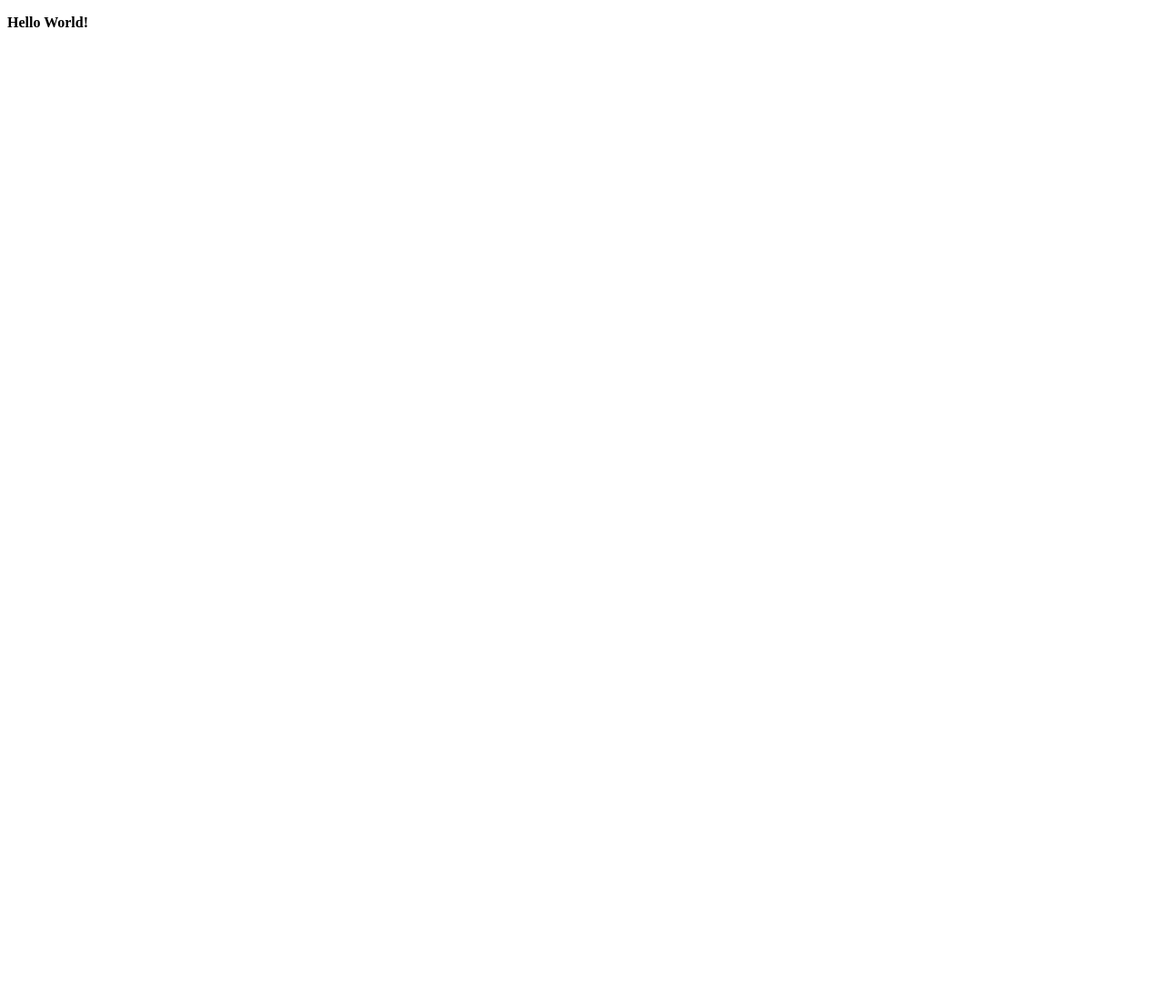
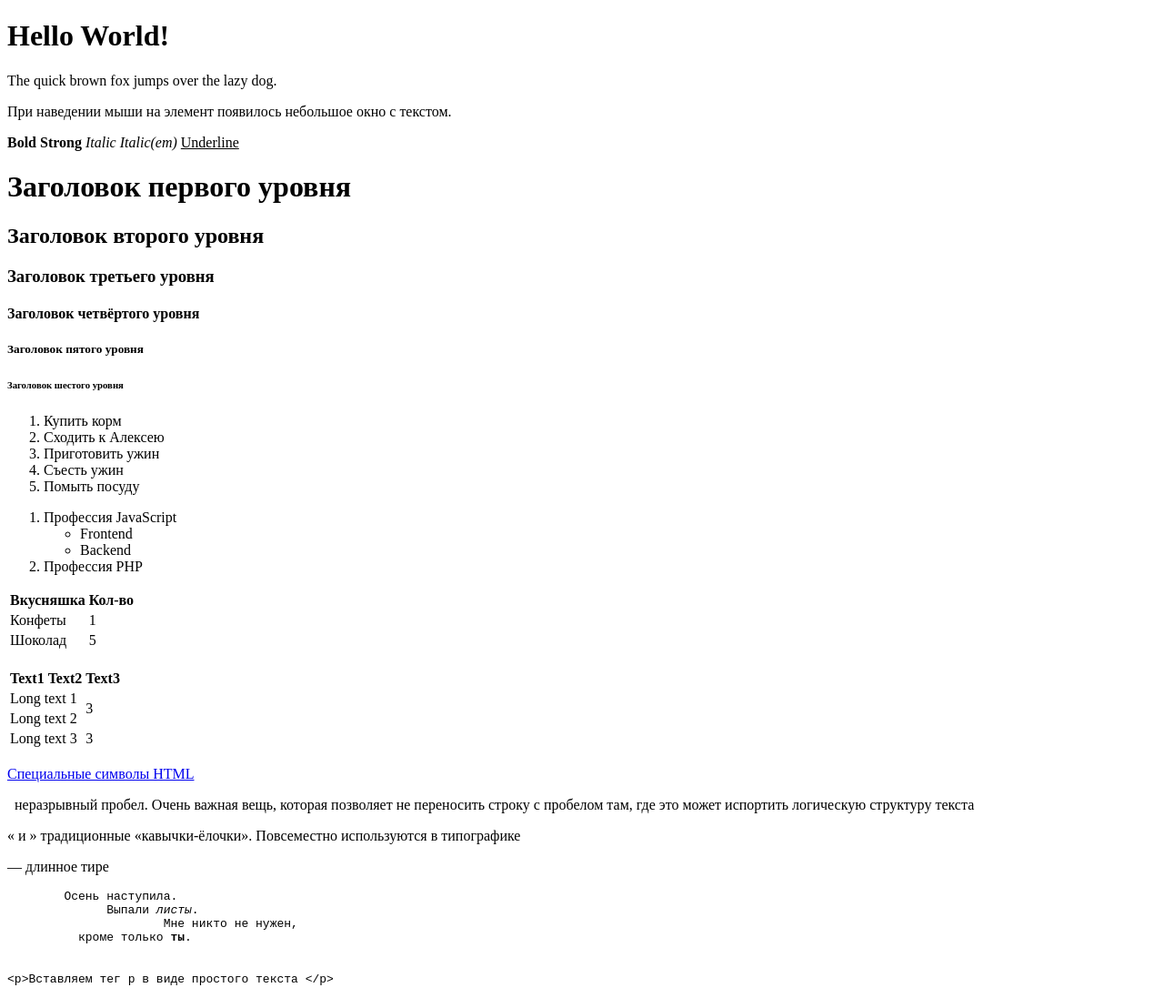
Before and after one commit to Mikalai-Kazlou/sandbox, a plain HTML site: page index.html in a window 1280 px wide. Shown: the top 1097 px of the page at 91% size. Before the commit the page ends 800 px from the top, so only its background shows below. Drawn offline with Linux system fonts and the light colour scheme; grey boxes are pictures that could not be loaded.

Commit message:
feat: HTML tegs (part 1)

```diff
--- a/index.html
+++ b/index.html
@@ -4,9 +4,117 @@
     <meta charset="UTF-8">
     <meta http-equiv="X-UA-Compatible" content="IE=edge">
     <meta name="viewport" content="width=device-width, initial-scale=1.0">
+    <meta name="description" content="Описание страницы">
+    <link rel="icon" href="https://www.w3schools.com/favicon.ico" type="image/png" sizes="64x64">
     <title>First page</title>
 </head>
-<body>
-    <p><b>Hello World!</b></p>
+<p>
+    <p><h1>Hello World!</h1></p>
+    <p>The quick brown fox jumps over the lazy dog.</p>
+    <p title="Подсказка">При наведении мыши на элемент появилось небольшое окно с текстом.</p>
+
+    <p>
+        <b>Bold</b>
+        <strong>Strong</strong>
+        <i>Italic</i>
+        <em>Italic(em)</em>
+        <u>Underline</u>
+    </p>
+
+    <h1>Заголовок первого уровня</h1>
+    <h2>Заголовок второго уровня</h2>
+    <h3>Заголовок третьего уровня</h3>
+    <h4>Заголовок четвёртого уровня</h4>
+    <h5>Заголовок пятого уровня</h5>
+    <h6>Заголовок шестого уровня</h6>
+
+    <ol>
+        <li>Купить корм</li>
+        <li>Сходить к Алексею</li>
+        <li>Приготовить ужин</li>
+        <li>Съесть ужин</li>
+        <li>Помыть посуду</li>
+    </ol>
+
+    <ol>
+        <li>Профессия JavaScript
+          <ul>
+            <li>Frontend</li>
+            <li>Backend</li>
+          </ul>
+        </li>
+        <li>Профессия PHP</li>
+    </ol>
+
+    <table>
+        <thead>
+          <tr>
+            <th>Вкусняшка</th>
+            <th>Кол-во</th>
+          </tr>
+        </thead>
+        <tbody>
+          <tr>
+            <td>Конфеты</td>
+            <td>1</td>
+          </tr>
+          <tr>
+            <td>Шоколад</td>
+            <td>5</td>
+          </tr>
+        </tbody>
+    </table>
+    <br>
+
+    <table>
+        <thead>
+          <tr>
+            <th>Text1</th>
+            <th>Text2</th>
+            <th>Text3</th>
+          </tr>
+        </thead>
+        <tbody>
+          <tr>
+            <td colspan="2">Long text 1</td>
+            <td rowspan="2">3</td>
+        </tr>
+        <tr>
+            <td colspan="2">Long text 2</td>
+        </tr>
+        <tr>
+            <td colspan="2">Long text 3</td>
+            <td>3</td>
+          </tr>
+        </tbody>
+    </table>
+    <br>
+
+    <a href="https://ru.wikipedia.org/wiki/%D0%9C%D0%BD%D0%B5%D0%BC%D0%BE%D0%BD%D0%B8%D0%BA%D0%B8_%D0%B2_HTML">Специальные символы HTML</a>
+    <p>&nbsp; неразрывный пробел. Очень важная вещь, которая позволяет не переносить строку с пробелом там, где это может испортить логическую структуру текста</p>
+    <p>&laquo; и &raquo; традиционные «кавычки-ёлочки». Повсеместно используются в типографике</p>
+    <p>&mdash; длинное тире</p>
+
+    <pre>
+        Осень наступила.
+              Выпали <em>листы</em>.
+                      Мне никто не нужен,
+          кроме только <b>ты</b>.
+    </pre>
+
+    <code>
+        &lt;<span>p</span>&gt;Вставляем тег p в виде простого текста &lt;<span>/p</span>&gt;
+    </code>
+    <br><br>
+
+    <img src="https://www.w3.org/2008/site/images/logo-w3c-screen-lg.png" alt="W3C">
+
+    <audio controls>
+        <source src="https://www.w3schools.com/html/horse.ogg">
+        <source src="https://www.w3schools.com/html/horse.mp3">
+    </audio>
+
+    <br>
+    <video src="https://www.w3schools.com/html/movie.mp4" width="320" height="240" controls></video>
 </body>
 </html>
```
